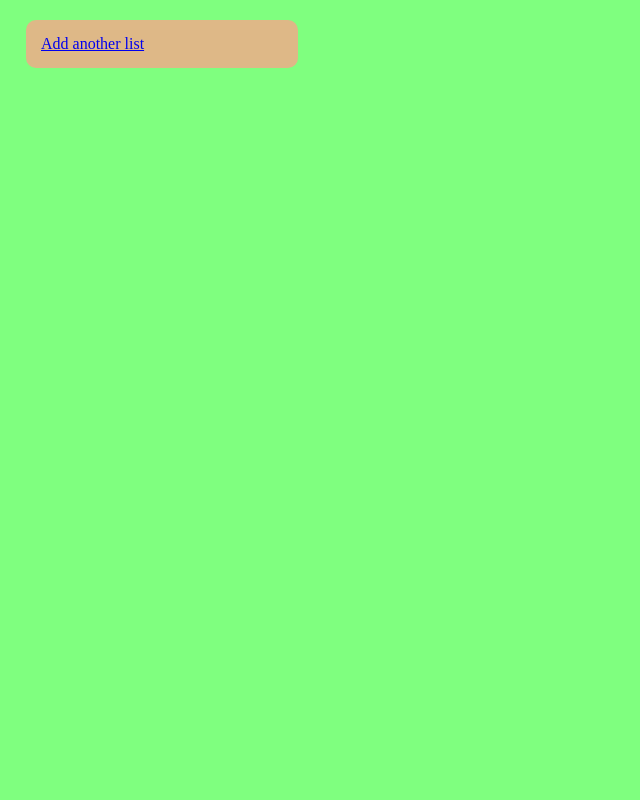
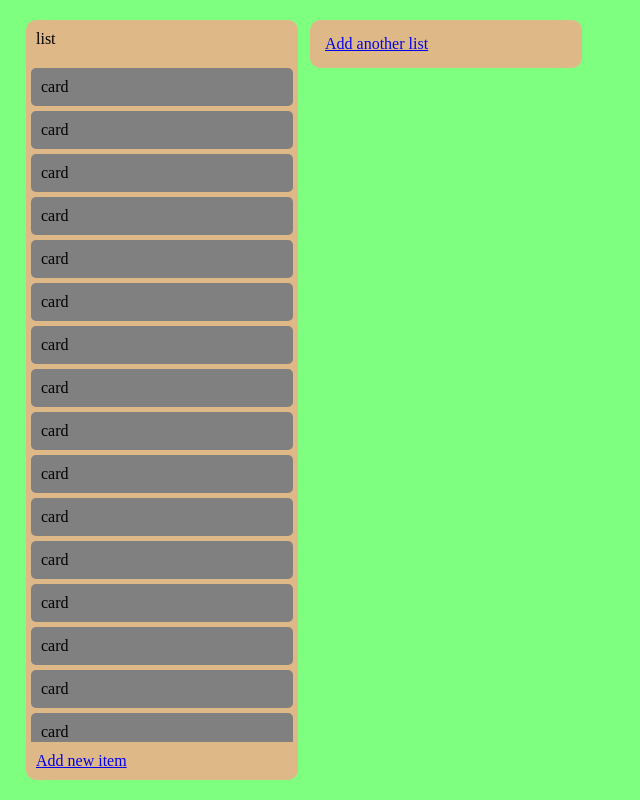
Before and after one commit to finntolmie/trello-clone, a website with bundled scripts: page index.html in a window 1280 px wide. Shown: the whole page, without its empty margins (0-640 px from the left). Built offline with nearby package versions, Linux system fonts and the light colour scheme.

Commit message:
scrollable lists

```diff
--- a/index.html
+++ b/index.html
@@ -14,6 +14,93 @@
 	<body>
 		<div class="root">
 			<div class="board">
+				<div class="list list-wrapper">
+					<div class="list list-content">
+						<div class="list list-header">list</div>
+						<div class="list list-cards">
+							<div class="list list-card">
+								<div class="list card-content">card</div>
+							</div>
+							<div class="list list-card">
+								<div class="list card-content">card</div>
+							</div>
+							<div class="list list-card">
+								<div class="list card-content">card</div>
+							</div>
+							<div class="list list-card">
+								<div class="list card-content">card</div>
+							</div>
+							<div class="list list-card">
+								<div class="list card-content">card</div>
+							</div>
+							<div class="list list-card">
+								<div class="list card-content">card</div>
+							</div>
+							<div class="list list-card">
+								<div class="list card-content">card</div>
+							</div>
+							<div class="list list-card">
+								<div class="list card-content">card</div>
+							</div>
+							<div class="list list-card">
+								<div class="list card-content">card</div>
+							</div>
+							<div class="list list-card">
+								<div class="list card-content">card</div>
+							</div>
+							<div class="list list-card">
+								<div class="list card-content">card</div>
+							</div>
+							<div class="list list-card">
+								<div class="list card-content">card</div>
+							</div>
+							<div class="list list-card">
+								<div class="list card-content">card</div>
+							</div>
+							<div class="list list-card">
+								<div class="list card-content">card</div>
+							</div>
+							<div class="list list-card">
+								<div class="list card-content">card</div>
+							</div>
+							<div class="list list-card">
+								<div class="list card-content">card</div>
+							</div>
+							<div class="list list-card">
+								<div class="list card-content">card</div>
+							</div>
+							<div class="list list-card">
+								<div class="list card-content">card</div>
+							</div>
+							<div class="list list-card">
+								<div class="list card-content">card</div>
+							</div>
+							<div class="list list-card">
+								<div class="list card-content">card</div>
+							</div>
+							<div class="list list-card">
+								<div class="list card-content">card</div>
+							</div>
+							<div class="list list-card">
+								<div class="list card-content">card</div>
+							</div>
+							<div class="list list-card">
+								<div class="list card-content">card</div>
+							</div>
+							<div class="list list-card">
+								<div class="list card-content">card</div>
+							</div>
+						</div>
+						<div class="list list-compose">
+							<a href="#" class="list open-compose">
+								<span>Add new item</span>
+							</a>
+							<form class="list compose-form">
+								<input type="text" name="list-name" id="list-name" />
+							</form>
+						</div>
+					</div>
+				</div>
 				<div class="add-list-wrapper">
 					<div class="add-list-content">
 						<a href="#" class="open-add-list">
--- a/style.css
+++ b/style.css
@@ -43,8 +43,11 @@ body {
 .list-content, .add-list-content {
   border-radius: 10px;
   background-color: burlywood;
+  height: fit-content;
   max-height: 100%;
   pointer-events: all;
+  display: flex;
+  flex-direction: column;
 }
 
 .list-header {
@@ -62,9 +65,8 @@ body {
 }
 
 .list-cards {
-  display: flex;
-  flex-direction: column;
-  align-items: center;
+  overflow-y: auto;
+  overflow-x: hidden;
 }
 
 .list-card {
```
